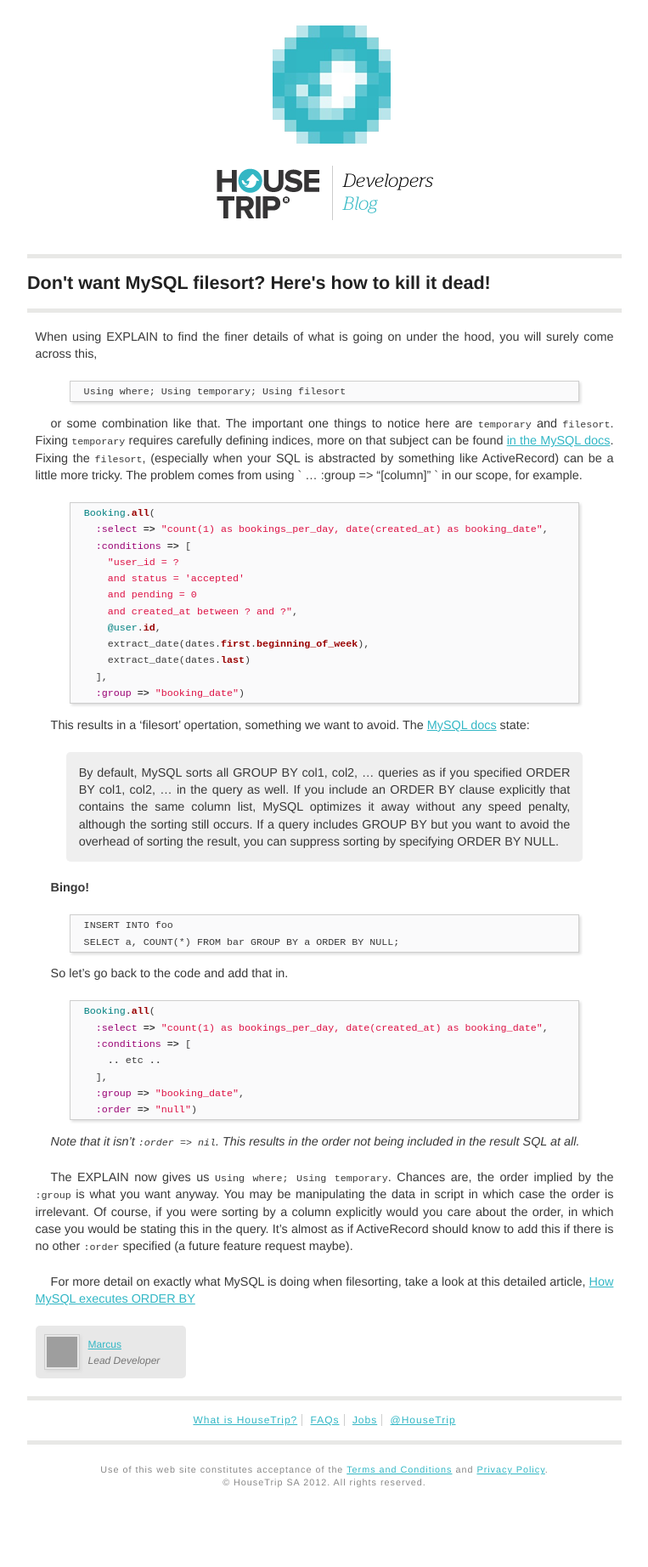
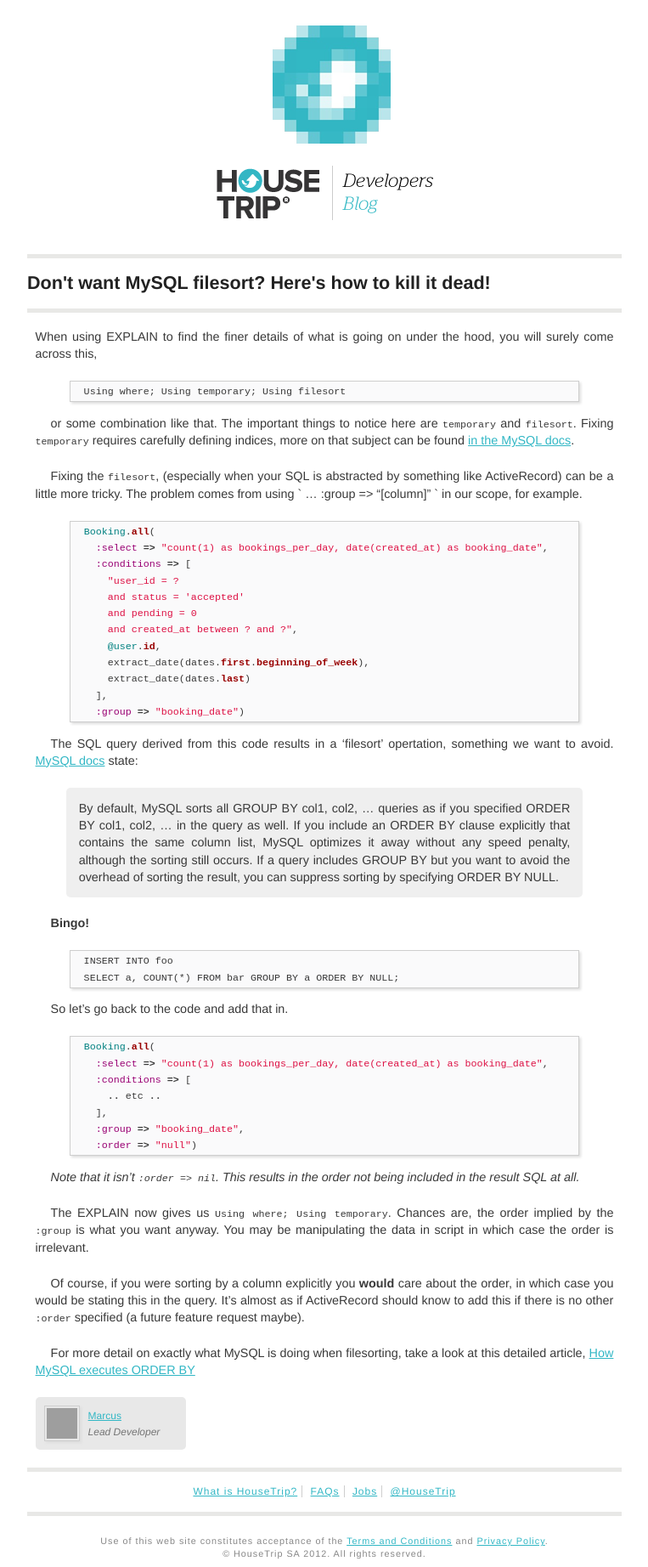
Before and after one commit to HouseTrip/housetrip.github.com, a Jekyll site: the page built from _posts/2013-04-19-mysql-order-by-null.md, in a window 1280 px wide. Shown: the whole page at 85% size, without its empty margins (258-1021 px from the left). Built offline with Jekyll 4.4.1, drawn with Linux system fonts in a browser that asks for light colours; before the commit the page ends 1760 px from its top, so only the background shows below that; grey boxes are pictures that could not be loaded.

Commit message:
minor typos fixed

```diff
--- a/_posts/2013-04-19-mysql-order-by-null.md
+++ b/_posts/2013-04-19-mysql-order-by-null.md
@@ -13,7 +13,9 @@
   Using where; Using temporary; Using filesort
 {% endhighlight %}
 
-or some combination like that. The important one things to notice here are `temporary` and `filesort`.  Fixing `temporary` requires carefully defining indices, more on that subject can be found [in the MySQL docs](http://dev.mysql.com/doc/refman/5.0/en/multiple-column-indexes.html). Fixing the `filesort`, (especially when your SQL is abstracted by something like ActiveRecord) can be a little more tricky.  The problem comes from using ` ... :group => "[column]" ` in our scope, for example.
+or some combination like that. The important things to notice here are `temporary` and `filesort`.  Fixing `temporary` requires carefully defining indices, more on that subject can be found [in the MySQL docs](http://dev.mysql.com/doc/refman/5.0/en/multiple-column-indexes.html).
+
+Fixing the `filesort`, (especially when your SQL is abstracted by something like ActiveRecord) can be a little more tricky.  The problem comes from using ` ... :group => "[column]" ` in our scope, for example.
 
 {% highlight ruby %}
   Booking.all(
@@ -30,7 +32,7 @@
     :group => "booking_date")
 {% endhighlight %}
 
-This results in a 'filesort' opertation, something we want to avoid. The [MySQL docs](http://dev.mysql.com/doc/refman/5.0/en/order-by-optimization.html) state:
+The SQL query derived from this code results in a 'filesort' opertation, something we want to avoid. [MySQL docs](http://dev.mysql.com/doc/refman/5.0/en/order-by-optimization.html) state:
 
 > By default, MySQL sorts all GROUP BY col1, col2, ... queries as if you specified ORDER BY col1, col2, ... in the query as well. If you include an ORDER BY clause explicitly that contains the same column list, MySQL optimizes it away without any speed penalty, although the sorting still occurs. If a query includes GROUP BY but you want to avoid the overhead of sorting the result, you can suppress sorting by specifying ORDER BY NULL.
 
@@ -55,6 +57,8 @@
 
 *Note that it isn't `:order => nil`. This results in the order not being included in the result SQL at all.*
 
-The EXPLAIN now gives us `Using where; Using temporary`. Chances are, the order implied by the `:group` is what you want anyway. You may be manipulating the data in script in which case the order is irrelevant. Of course, if you were sorting by a column explicitly would you care about the order, in which case you would be stating this in the query.  It's almost as if ActiveRecord should know to add this if there is no other `:order` specified (a future feature request maybe).
+The EXPLAIN now gives us `Using where; Using temporary`. Chances are, the order implied by the `:group` is what you want anyway. You may be manipulating the data in script in which case the order is irrelevant.
+
+Of course, if you were sorting by a column explicitly you **would** care about the order, in which case you would be stating this in the query.  It's almost as if ActiveRecord should know to add this if there is no other `:order` specified (a future feature request maybe).
 
 For more detail on exactly what MySQL is doing when filesorting, take a look at this detailed article, [How MySQL executes ORDER BY](http://s.petrunia.net/blog/?p=24)
```
